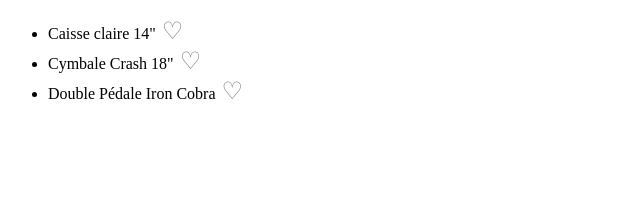
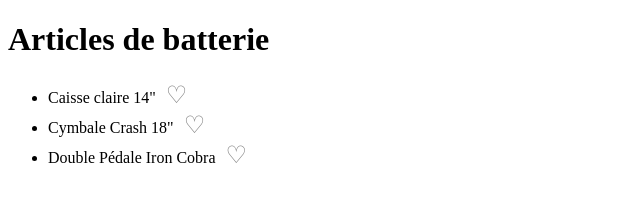
Before and after one commit to baouzjulien82/freecodecamp-exercices-JS-0059-Build-a-Favorite-Icon-Toggler, a plain HTML site: page index.html in a window 1280 px wide. Shown: the whole page, without its empty margins (0-640 px from the left). Drawn offline with Linux system fonts and the light colour scheme.

Commit message:
Update index.html

```diff
--- a/index.html
+++ b/index.html
@@ -1,3 +1,4 @@
+
 <!DOCTYPE html>
 <html lang="en">
   <head>
@@ -9,10 +10,11 @@
 
   <body>
     <main>
+      <h1>Articles de batterie</h1>
       <ul class="item-list">
-        <li>Caisse claire 14"<button class="favorite-icon">&#9825;</button></li>
-        <li>Cymbale Crash 18"<button class="favorite-icon">&#9825;</button></li>
-        <li>Double Pédale Iron Cobra<button class="favorite-icon">&#9825;</button></li>
+        <li>Caisse claire 14" <button class="favorite-icon">&#9825;</button></li>
+        <li>Cymbale Crash 18" <button class="favorite-icon">&#9825;</button></li>
+        <li>Double Pédale Iron Cobra <button class="favorite-icon">&#9825;</button></li>
       </ul>
     </main>
   <script src="./script.js"></script>
```
